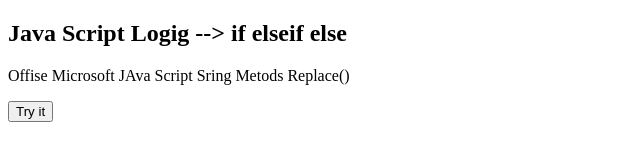
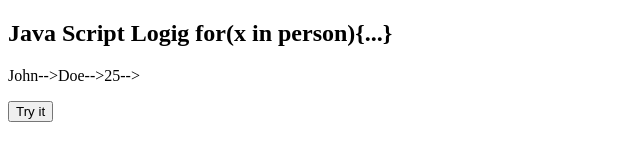
Before and after one commit to r200256/HTML, a plain HTML site: page index.html in a window 1280 px wide. Shown: the whole page, without its empty margins (0-640 px from the left). Drawn offline with Linux system fonts and the light colour scheme.

Commit message:
LAB #49 for (x in person){..} перебор свойств обьекта

```diff
--- a/index.html
+++ b/index.html
@@ -5,24 +5,18 @@
 	<title>Document</title>
 </head>
 <body>
-	<h2>Java Script Logig --> if elseif else </h2>
+	<h2>Java Script Logig for(x in person){...}</h2>
 	<p id="demo">Offise Microsoft JAva Script Sring Metods Replace()</p>
 	<!--<p id="demo1">LOLlolLOLlol</p>-->
 	<button onclick="myFunction()">Try it</button>
 	<script>
-	function myFunction(){
-		var greeting;
-		var time=new Date().getHours();
-		if(time<10){
-			greeting="Good morning";
-		} else if(time<20){
-			greeting="Goog day";
-		} else{
-			greeting="Good evening";
+		var txt="";
+		var person={fname:"John",lname:"Doe",age:25};
+		var x;
+		for (x in person){
+			txt+=person[x]+"-->";
 		}
-		document.getElementById("demo").innerHTML=greeting+time;
-	}
-
+		document.getElementById("demo").innerHTML=txt;
 	</script>
 
 </body>
```
